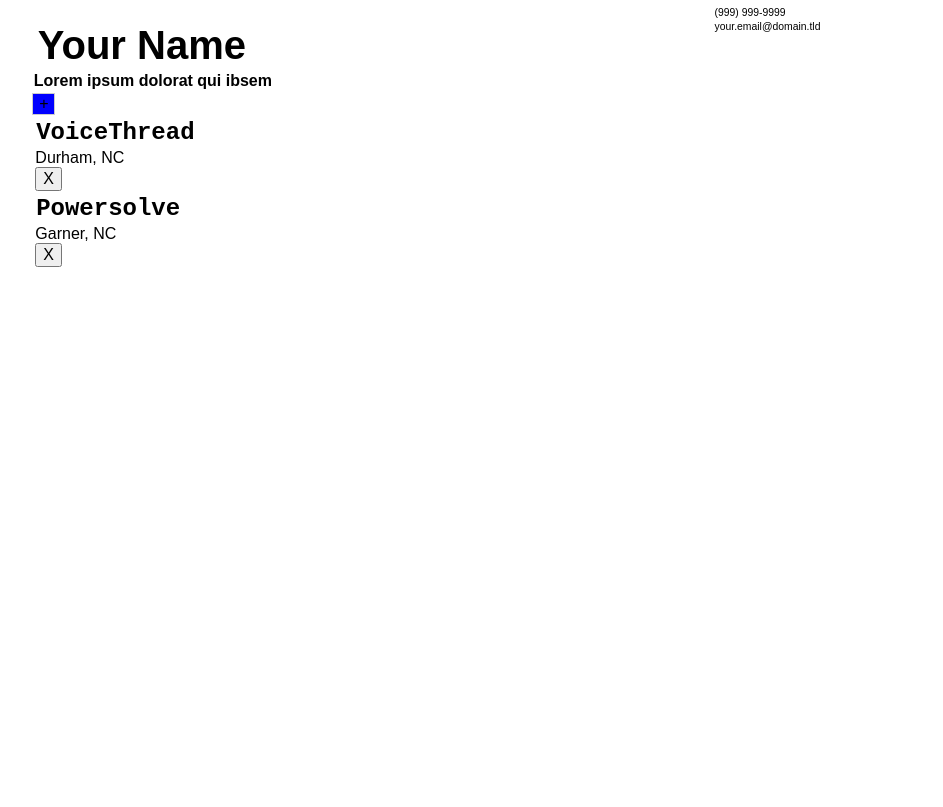
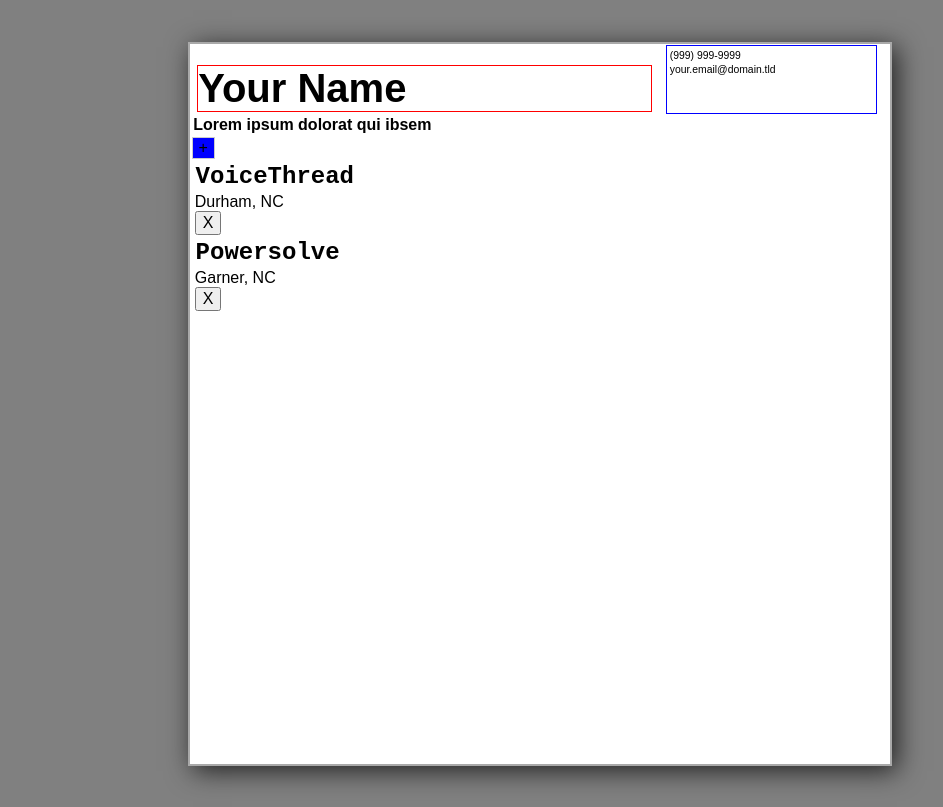
Before and after one commit to AdamAtri/resume-builder, a React (Create React App) app: page / in a window 1280 px wide. Shown: the whole page, without its empty margins (100-1043 px from the left). Built offline with nearby package versions, Linux system fonts and the light colour scheme.

Commit message:
Minor styling.

```diff
--- a/src/App.css
+++ b/src/App.css
@@ -1,6 +1,12 @@
 .App {
   width: 80%;
-  margin: auto;
+  max-width: 700px;
+  height: 90vh;
+  margin: 5vh auto;
+  border: 2px solid darkgray;
+  background-color: white;
+  z-index: 2;
+  box-shadow: 5px 5px 25px #222;
 }
 
 /*.App-logo {
--- a/src/behaviors/Editable.jsx
+++ b/src/behaviors/Editable.jsx
@@ -7,7 +7,7 @@
 export default ({editing, elType, value, onEdit, ...props}) => {
   if (editing) {
     // return an editing interface
-    return <Edit value={value} onEdit={onEdit} elType={elType} {...props}/>;
+    return <Edit value={value} onEdit={onEdit} {...props}/>;
   }
   // return an element with the given props and value
   return React.createElement(elType, props, value);
@@ -18,8 +18,8 @@
 //  the component's value.
 class Edit extends Component {
   render() {
-    const {elType, value, onEdit, ...props} = this.props;
-    return (
+    const {value, onEdit, ...props} = this.props;
+    this.input = (
       <input
         type="text"
         autoFocus={true}
@@ -29,6 +29,7 @@
         {...props}
       />
     );
+    return this.input;
   }
 
   checkEnter(e) {
--- a/src/components/title/title.css
+++ b/src/components/title/title.css
@@ -9,6 +9,7 @@
   margin-bottom: 2px;
   font-size: 2.5em;
   width: 65%;
+  border: 1px solid red;
 }
 .main-info {
   display: inline-block;
@@ -16,6 +17,7 @@
   width: 30%;
   max-width: 300px;
   overflow: hidden;
+  border: 1px solid blue;
 }
 .main-info-item {
   font-size: .65em;
--- a/src/index.css
+++ b/src/index.css
@@ -3,6 +3,7 @@
   margin: .1em;
 }
 body {
+  background-color: gray;
   margin: 0;
   padding: 0;
   font-family: sans-serif;
```
